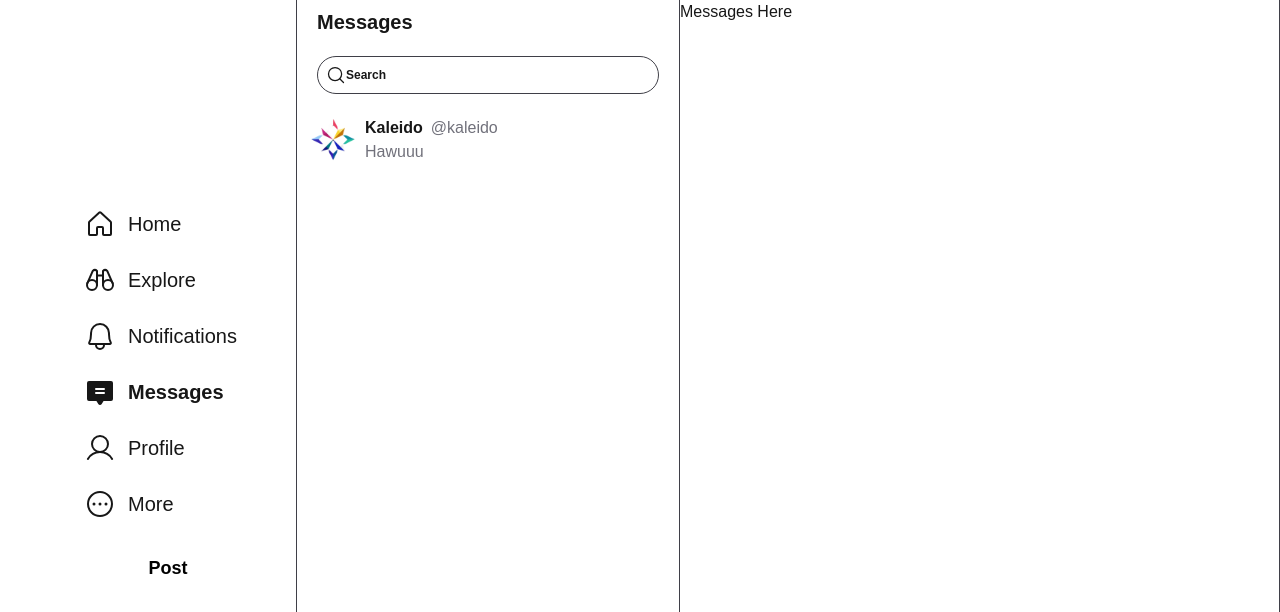
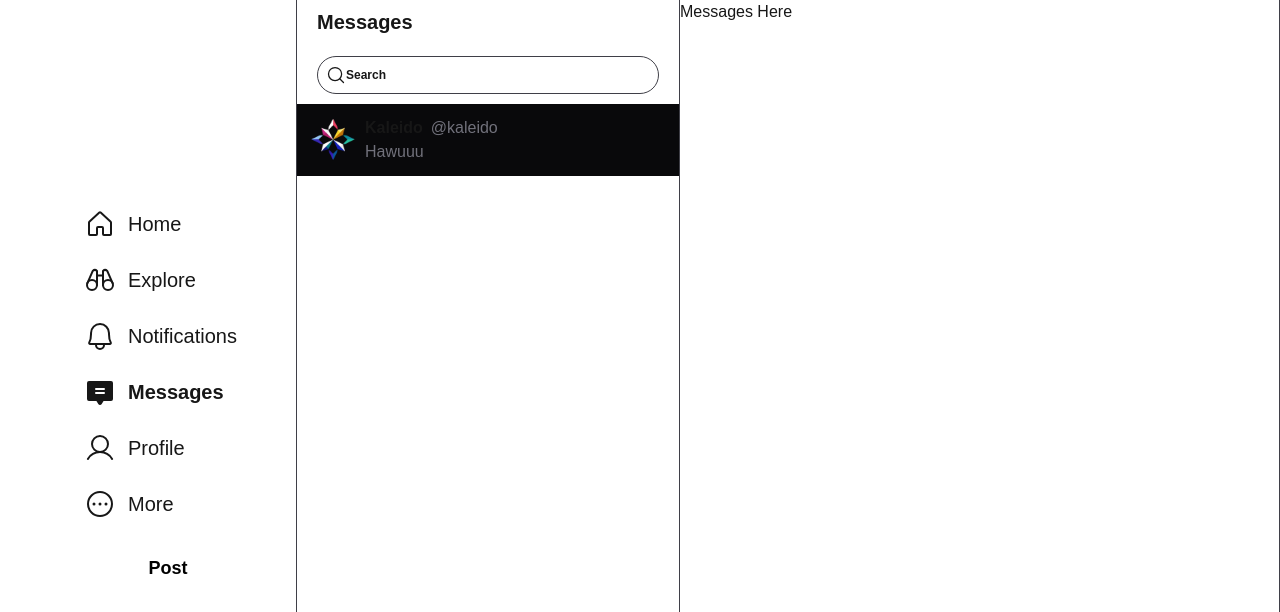
Before and after one commit to pickachuuu/kaleido-client, a Next.js app: page /messages in a window 1280 px wide. Shown: the top 612 px of the page. Built offline with nearby package versions, Linux system fonts and the light colour scheme.

Commit message:
fix: update ChatCard prop to use 'variant' for improved consistency

```diff
--- a/src/app/(dashboard)/messages/page.tsx
+++ b/src/app/(dashboard)/messages/page.tsx
@@ -15,7 +15,7 @@ export default function MessagesPage() {
                 </Header>
             </StickyContainer>
 
-            <ChatCard active={true}>
+            <ChatCard variant={'active'}>
                 <ChatCard.Content/>
             </ChatCard>
         </div>
```
